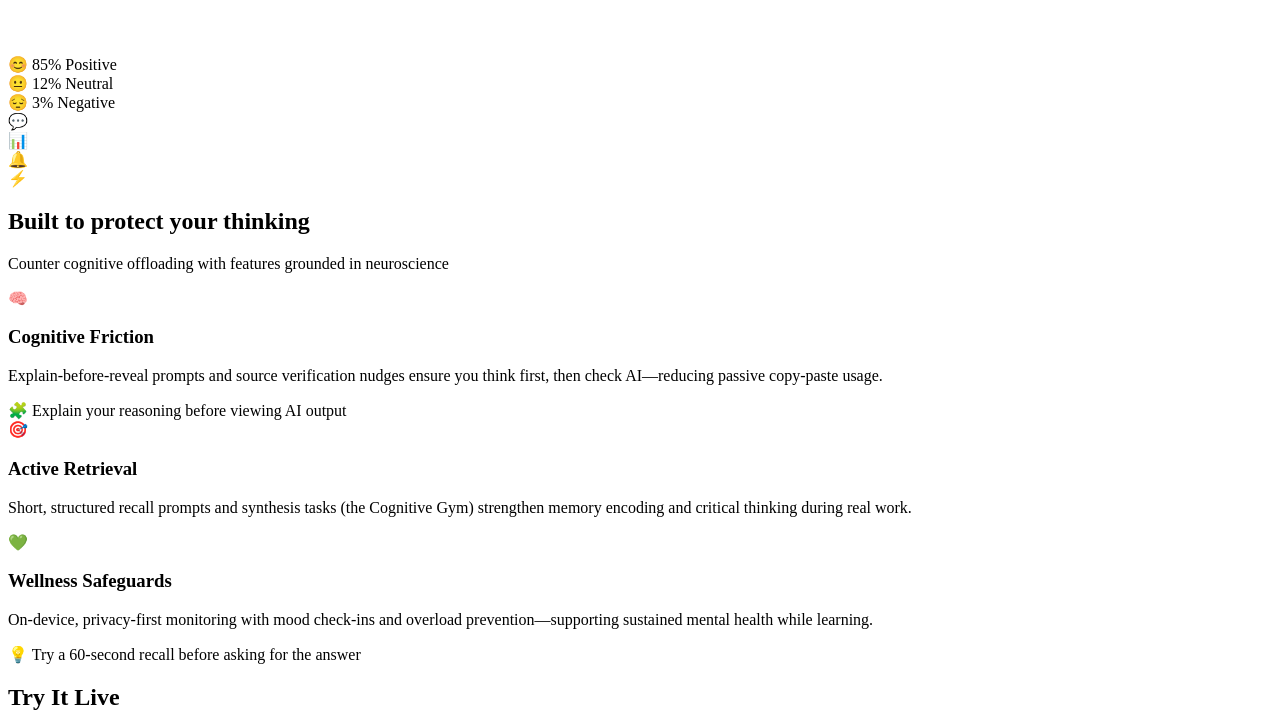
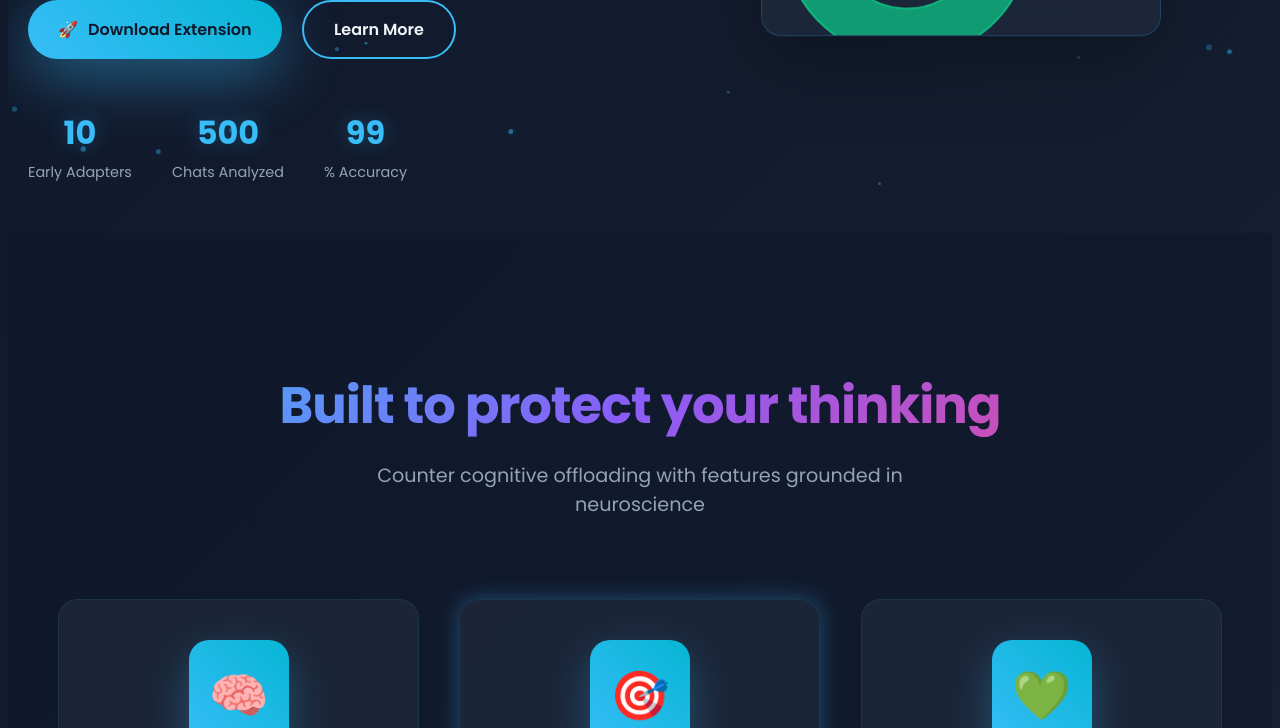
Before and after one commit to jaiswalraj03014/basic, a browser extension: page index.html in a window 1280 px wide. Shown: the part 613-1341 px from the top of the page. Drawn offline with nearby package versions, Linux system fonts and the light colour scheme.

Commit message:
new file

```diff
--- a/index.html
+++ b/index.html
@@ -4,15 +4,9 @@
   <meta charset="UTF-8">
   <meta name="viewport" content="width=device-width, initial-scale=1.0">
   <title>Senova AI — Think Better With AI</title>
+  <link rel="stylesheet" href="css/style.css">
   <link href="https://fonts.googleapis.com/css2?family=Poppins:wght@300;400;500;600;700&display=swap" rel="stylesheet">
-
-  <!--
-    INSTRUCTION:
-    Please paste the entire content of your 'css/style.css' file inside this <style> tag.
-  -->
-  <style>
-    /* Your CSS code from style.css goes here */
-  </style>
+  <script defer src="js/main.js"></script>
 </head>
 <body>
   <!-- Animated Background Particles -->
@@ -49,12 +43,6 @@
         </div>
         <p class="hero-description fade-in">Senova AI helps learners and students use LLMs without over‑relying on them. We add cognitive friction, active retrieval, and wellness guardrails so your memory, creativity, and critical thinking get stronger—not outsourced.</p>
         <div class="hero-buttons fade-in">
-          <!--
-            CORRECTED BUTTON:
-            The button's content (icon and text) is now correctly placed *inside* the <a> tag,
-            making the entire button a single, clickable link. The extra closing </a> tag
-            has also been removed.
-          -->
           <a href="extension.zip" download="extension.zip" class="btn primary-btn pulse-animation" id="downloadBtn">
             <span class="btn-icon">🚀</span>
             <span class="btn-text">Download Extension</span>
@@ -317,13 +305,5 @@
 
   <!-- Chart.js for hero mockup -->
   <script src="https://cdn.jsdelivr.net/npm/chart.js"></script>
-
-  <!--
-    INSTRUCTION:
-    Please paste the entire content of your 'js/main.js' file inside this <script> tag.
-  -->
-  <script>
-    // Your JavaScript code from main.js goes here
-  </script>
 </body>
 </html>
```
